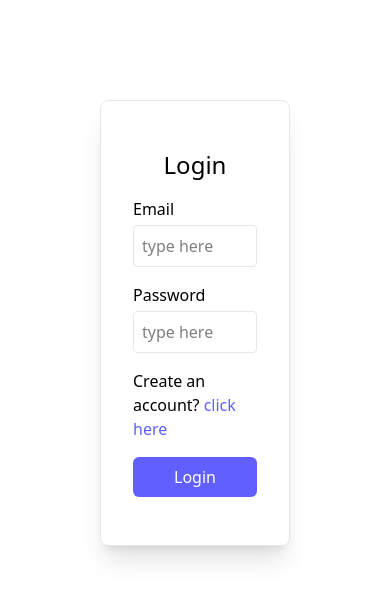
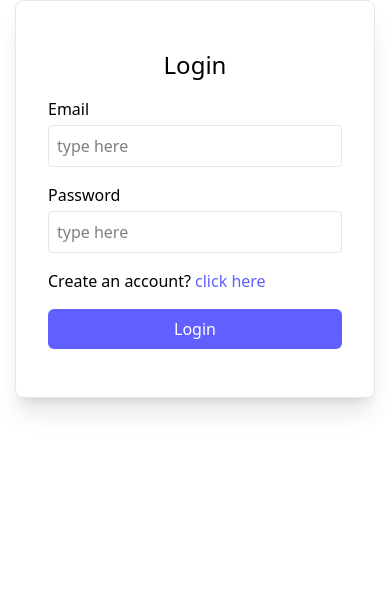
Before and after one commit to paper676/Quiztopia, a React (Vite) app in the folder Quiztopia-FrontEnd/: page /login in a window 390 px wide. Shown: the top 600 px of the page. Built offline with nearby package versions, Linux system fonts and the light colour scheme; no server answers.

Commit message:
Login Page responsive

```diff
--- a/Quiztopia-FrontEnd/src/pages/Login.jsx
+++ b/Quiztopia-FrontEnd/src/pages/Login.jsx
@@ -31,7 +31,7 @@ function Login() {
         }
     }, [isUser]);
     return !user  && (
-        <div className='w-full p-25 flex justify-center align-center'>
+        <div className='w-full lg:p-25 md:p-20 sm:p-5 flex justify-center align-center'>
             <form onSubmit={onSubmitHandler} className="flex flex-col gap-4 m-auto items-start p-8 py-12 w-90 sm:w-[352px] rounded-lg shadow-xl border border-gray-200 bg-white">
                 <p className="text-2xl font-medium m-auto">
                     <span className="text-indigo-500"></span> {state === "login" ? "Login" : "Sign Up"}
```
